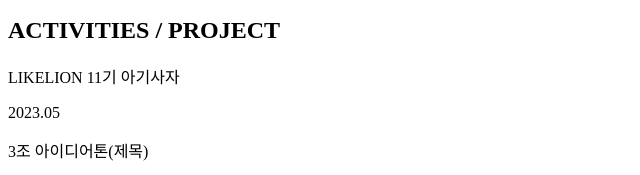
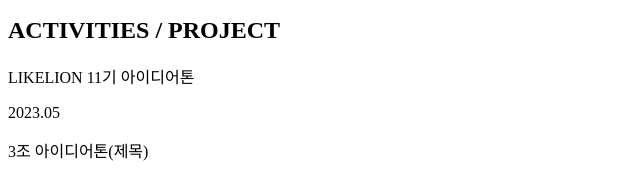
Before and after one commit to myolivekim/resume, a plain HTML site: page index.html in a window 1280 px wide. Shown: the part 602-777 px from the top of the page, 0-640 px from the left. Drawn offline with Linux system fonts and the light colour scheme.

Commit message:
Update index.html

```diff
--- a/index.html
+++ b/index.html
@@ -54,7 +54,7 @@
         <section>
             <h2>ACTIVITIES / PROJECT</h2>
             <div class="float-wrap">
-              <P class="title-text">LIKELION 11기 아기사자</P>
+              <P class="title-text">LIKELION 11기 아이디어톤</P>
               <P class="year-txt">2023.05</P>
         </div>
         <p class="desc-txt">3조 아이디어톤(제목)</p>
```
